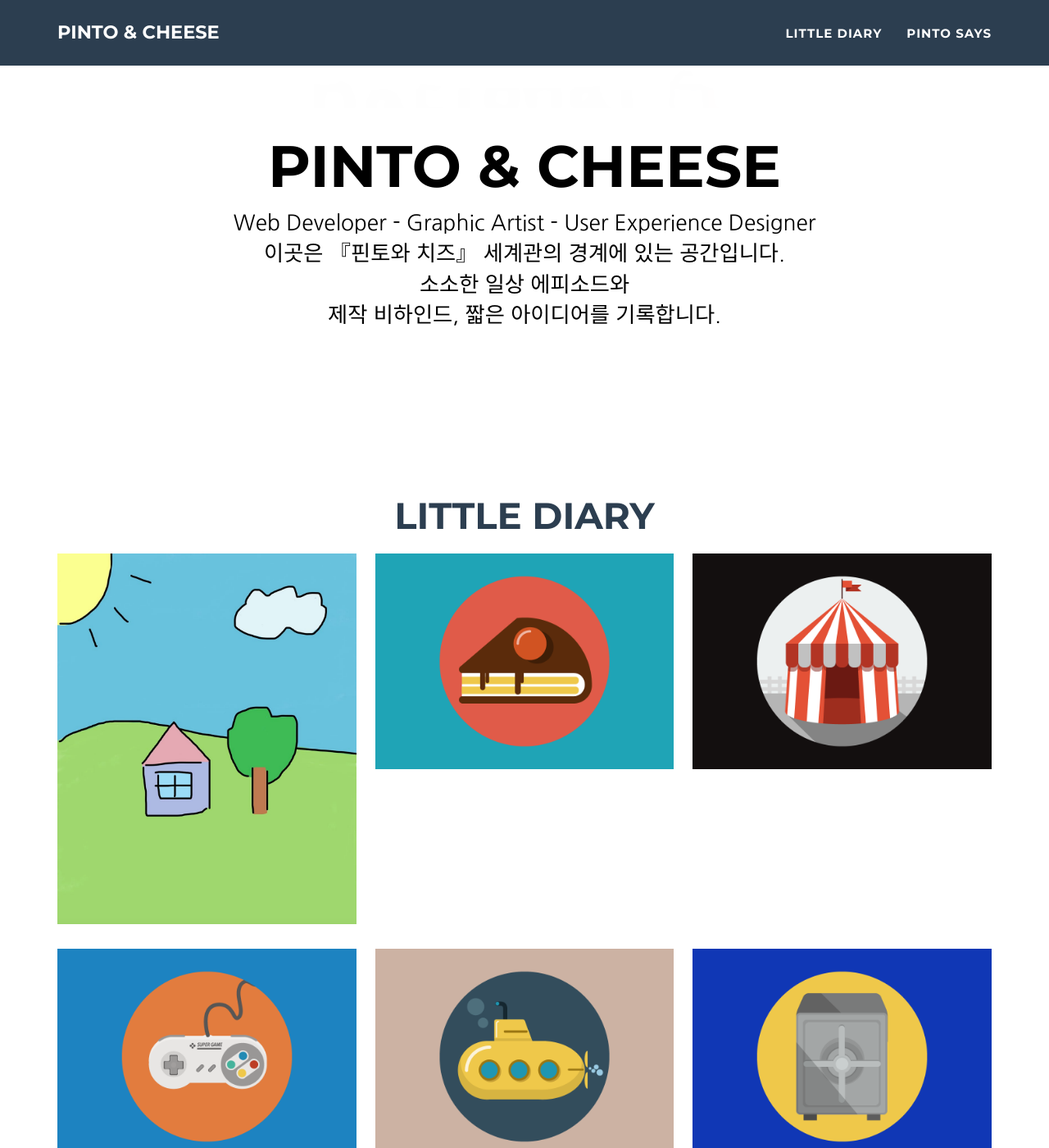
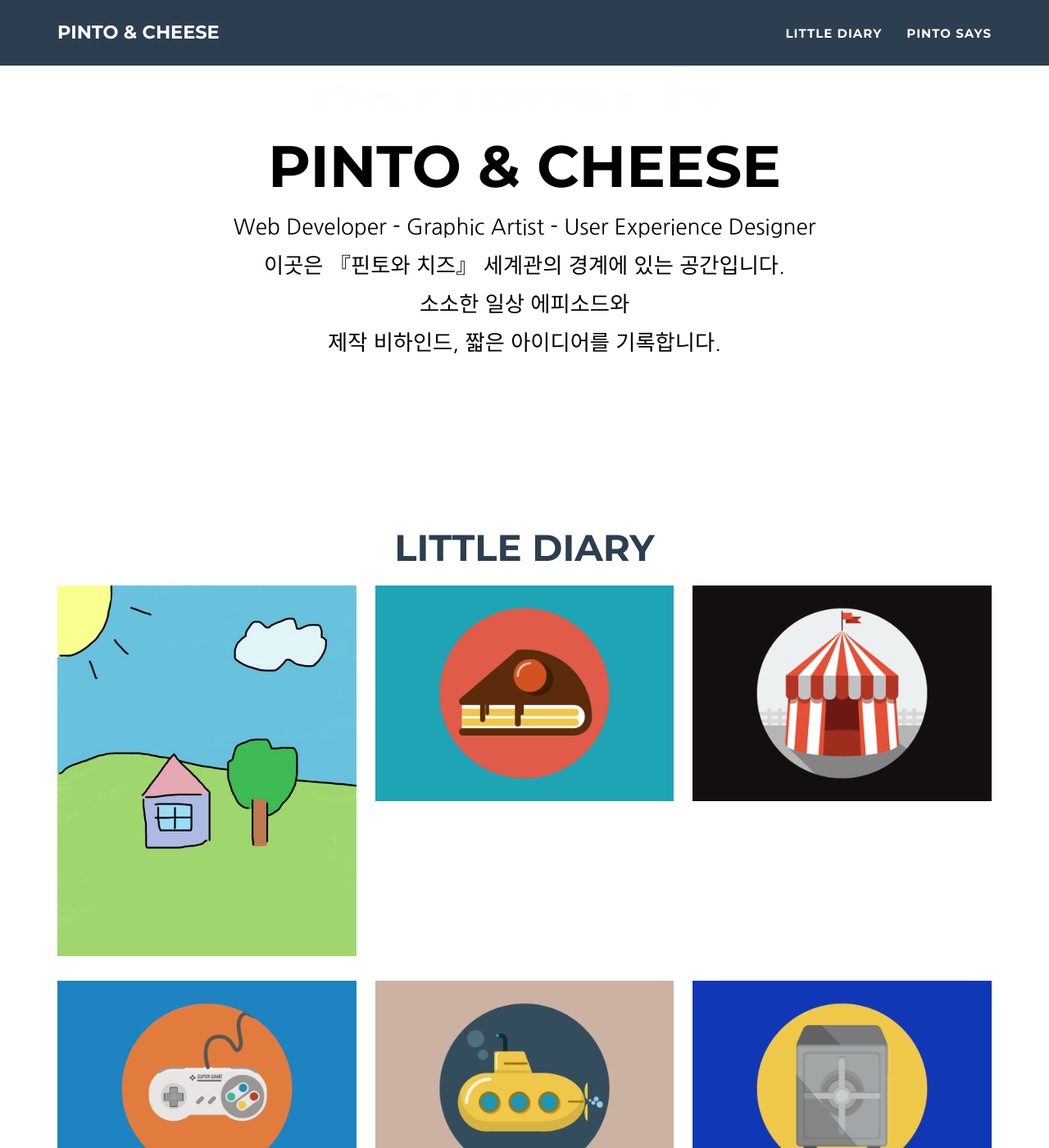
Before and after one commit to pintocheese/pintocheese.github.io, a Jekyll site: the page built from _posts/2014-07-18-project-1.markdown, in a window 1280 px wide and 1400 px high, scrolled down 1098 px. Shown: the whole window at 82% size. Built offline with Jekyll 4.4.1, drawn with Linux system fonts in a browser that asks for light colours.

Commit message:
Update custom.css

```diff
--- a/assets/css/custom.css
+++ b/assets/css/custom.css
@@ -11,35 +11,19 @@
 }
 
 /* =========================
-   폰트 통일: 영어 Lato, 한글 Nanum Gothic
+   기본 폰트: 영어 Lato
 ========================= */
-
-/* 기본 폰트: 영문 */
 body {
-  font-family: "Lato", sans-serif;
+  font-family: "Lato", sans-serif; /* 영어 기본 */
 }
 
-/* 한글 전용 폰트 적용 */
-html:lang(ko) body,
+/* =========================
+   한글만 Nanum Gothic 적용
+========================= */
 #about p,
 #about-message,
 .intro-text .skills {
-  font-family: "Nanum Gothic", "Lato", sans-serif; /* 한글→Nanum Gothic, 영어→Lato fallback */
+  font-family: "Nanum Gothic", "Lato", sans-serif; /* 한글 Nanum Gothic, 영어 fallback Lato */
+  line-height: 1.8;    /* 줄 간격 조절 */
+  font-weight: 400;     /* 기본 굵기 유지 */
 }
-
-/* =========================
-   글자 스타일 통일
-========================= */
-
-/* skills 글자 볼드 처리 */
-.intro-text .skills {
-  font-weight: 700;   /* 홈 화면 글자 볼드 */
-}
-
-/* About 본문 + Pinto Says 랜덤 메시지 글자 skills와 동일 */
-#about p,
-#about-message {
-  font-size: inherit;      /* skills 글자 크기 상속 */
-  line-height: 1.8;        /* 줄 간격 조절 */
-  font-weight: inherit;     /* skills 볼드 상속 */
-}
```
